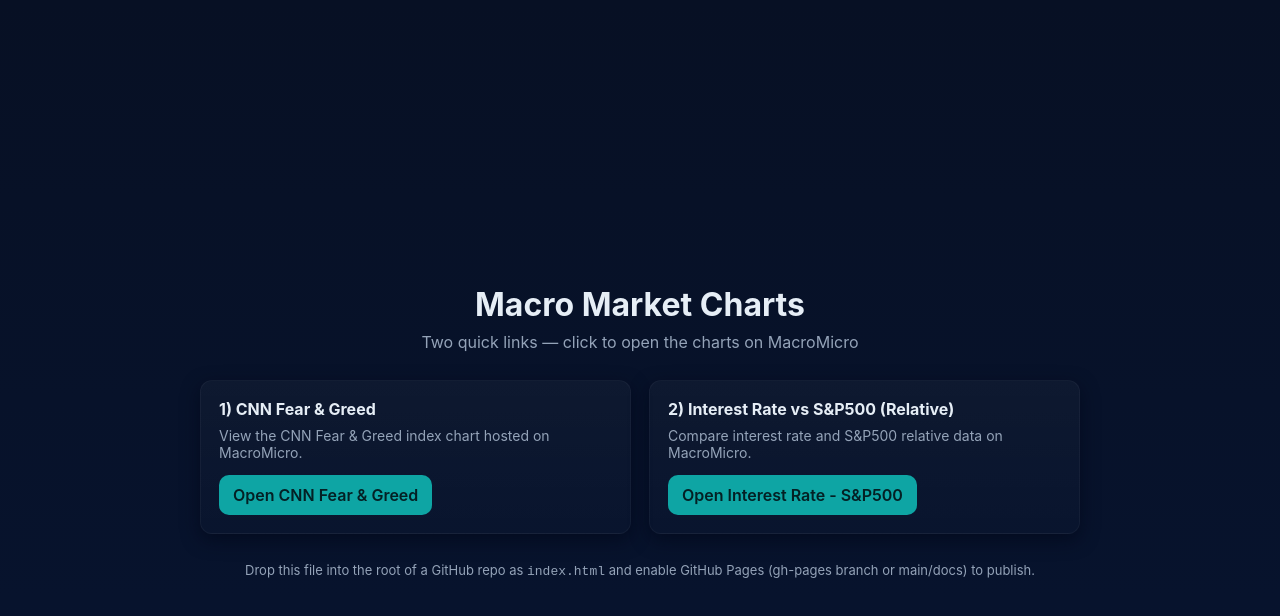
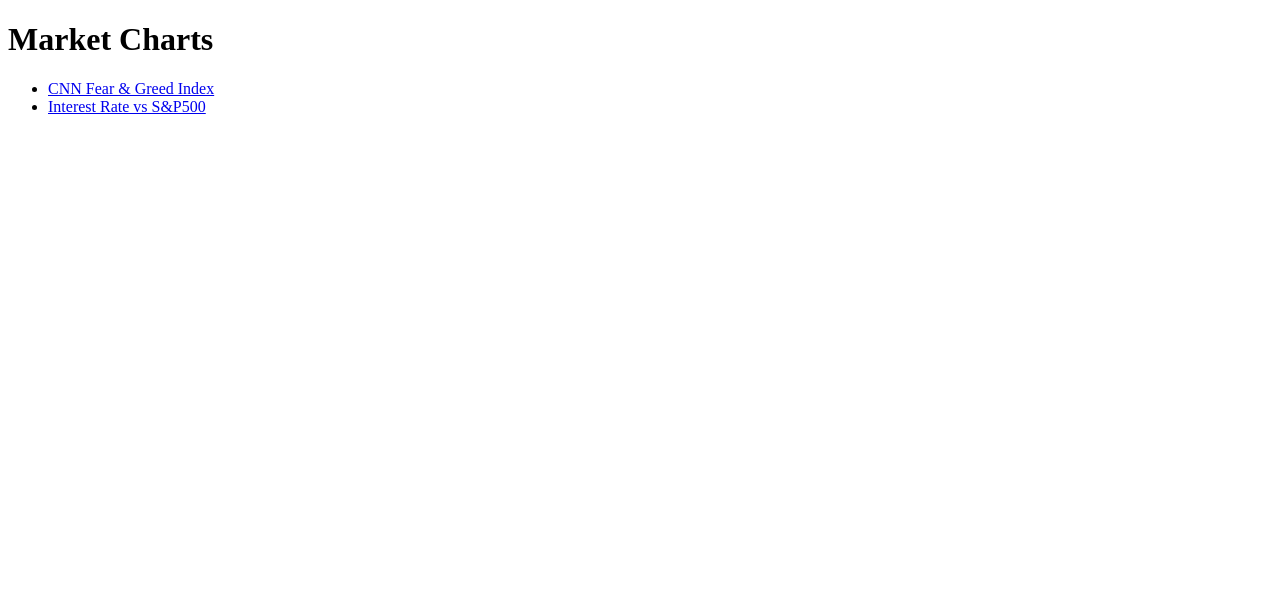
Before and after one commit to thinkhow/thinkhow.github.io, a plain HTML site: page index.html in a window 1280 px wide. Drawn offline with Linux system fonts and the light colour scheme.

Commit message:
Update index.html

```diff
--- a/index.html
+++ b/index.html
@@ -3,52 +3,13 @@
 <head>
 <meta charset="utf-8">
 <meta name="viewport" content="width=device-width,initial-scale=1">
-<title>Two Market Links</title>
-<meta name="description" content="Simple GitHub Pages site with two links to macro market charts">
-<style>
-:root{--bg:#0f1724;--card:#0b1220;--accent:#0ea5a4;--muted:#94a3b8}
-html,body{height:100%;margin:0;font-family:Inter,-apple-system,BlinkMacSystemFont,'Segoe UI',Roboto,'Helvetica Neue',Arial}
-body{background:linear-gradient(180deg,#071024 0%, #071430 100%);color:#e6eef6;display:flex;align-items:center;justify-content:center;padding:32px}
-.container{max-width:880px;width:100%;text-align:center}
-header{margin-bottom:28px}
-h1{font-size:clamp(20px,4vw,32px);margin:0 0 8px}
-p.lead{color:var(--muted);margin:0}
-.grid{display:grid;grid-template-columns:repeat(auto-fit,minmax(240px,1fr));gap:18px;margin-top:26px}
-.card{background:linear-gradient(180deg, rgba(255,255,255,0.03), rgba(255,255,255,0.01));padding:18px;border-radius:12px;border:1px solid rgba(255,255,255,0.04);box-shadow:0 6px 18px rgba(2,6,23,0.6);text-align:left}
-.card h3{margin:0 0 8px;font-size:16px}
-.card p{margin:0 0 14px;color:var(--muted);font-size:14px}
-.btn{display:inline-block;padding:10px 14px;border-radius:10px;background:var(--accent);color:#042024;text-decoration:none;font-weight:600}
-footer{margin-top:28px;color:var(--muted);font-size:13px}
-@media (max-width:420px){body{padding:18px}.card{padding:14px}}
-</style>
+<title>Market Links</title>
 </head>
 <body>
-<div class="container">
-<header>
-<h1>Macro Market Charts</h1>
-<p class="lead">Two quick links — click to open the charts on MacroMicro</p>
-</header>
-
-
-<main class="grid">
-<article class="card">
-<h3>1) CNN Fear &amp; Greed</h3>
-<p>View the CNN Fear &amp; Greed index chart hosted on MacroMicro.</p>
-<a class="btn" href="https://en.macromicro.me/charts/50108/cnn-fear-and-greed" target="_blank" rel="noopener noreferrer">Open CNN Fear &amp; Greed</a>
-</article>
-
-
-<article class="card">
-<h3>2) Interest Rate vs S&amp;P500 (Relative)</h3>
-<p>Compare interest rate and S&amp;P500 relative data on MacroMicro.</p>
-<a class="btn" href="https://en.macromicro.me/collections/9/us-market-relative/91/interest-rate-sp500" target="_blank" rel="noopener noreferrer">Open Interest Rate - S&amp;P500</a>
-</article>
-</main>
-
-
-<footer>
-Drop this file into the root of a GitHub repo as <code>index.html</code> and enable GitHub Pages (gh-pages branch or main/docs) to publish.
-</footer>
-</div>
+<h1>Market Charts</h1>
+<ul>
+<li><a href="https://en.macromicro.me/charts/50108/cnn-fear-and-greed" target="_blank">CNN Fear &amp; Greed Index</a></li>
+<li><a href="https://en.macromicro.me/collections/9/us-market-relative/91/interest-rate-sp500" target="_blank">Interest Rate vs S&amp;P500</a></li>
+</ul>
 </body>
 </html>
```
